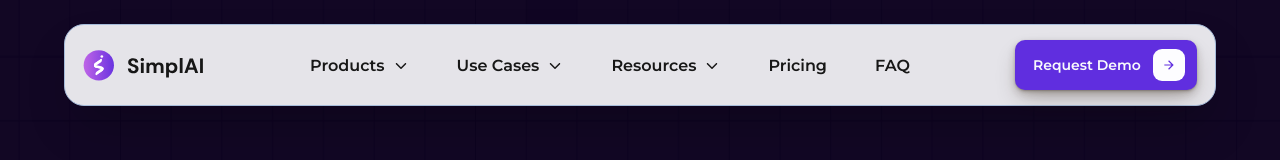
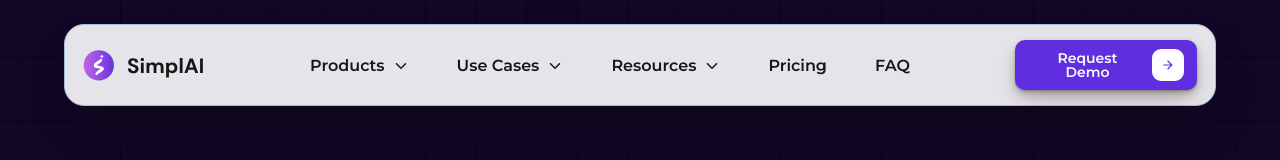
Before and after one commit to Nikki-Verma/website-new, a Next.js app: page / in a window 1280 px wide. Shown: the top 160 px of the page. Built offline with nearby package versions, Linux system fonts and the light colour scheme.

Commit message:
button hover

```diff
--- a/src/components/Header/style.css
+++ b/src/components/Header/style.css
@@ -42,6 +42,7 @@
     line-height: 14px;
     position: relative;
     transition: all .3s;
+    border: 1px solid transparent;
 }
 
 
```
